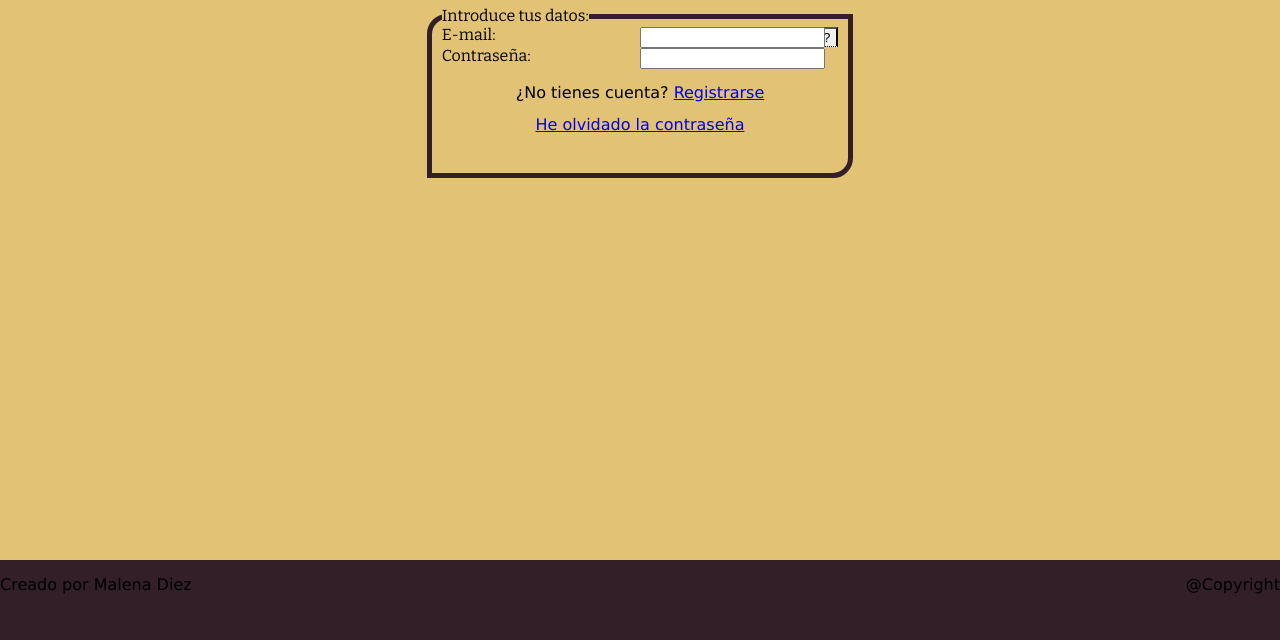
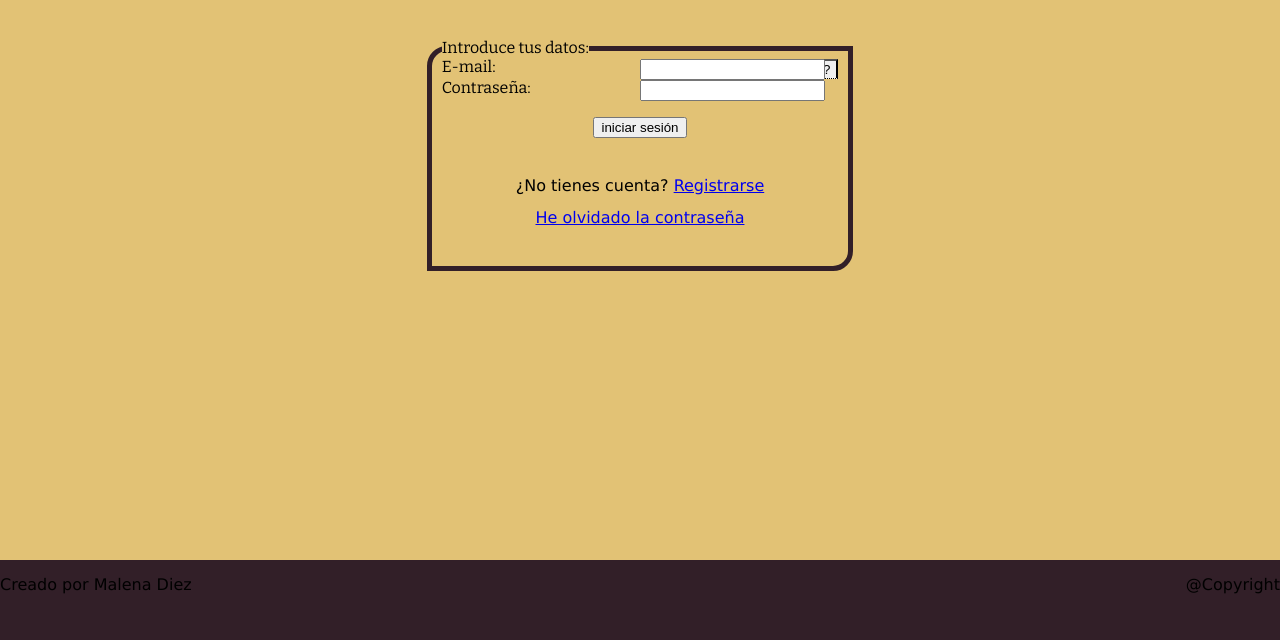
Before and after one commit to diezMalena/Desafio1, a PHP site: page / in a window 1280 px wide. Shown: the part 160-800 px from the top of the page. Run offline with PHP 8.4, Linux system fonts and the light colour scheme.

Commit message:
tercera version registro css

```diff
--- a/CSS/_botones.scss
+++ b/CSS/_botones.scss
@@ -25,7 +25,7 @@
 .tooltip .tooltiptext {
     visibility: hidden;
     width: 20rem;
-    background-color: rgb(122, 102, 102);
+    background-color: lightcyan;
     color: rgb(0, 0, 0);
     font-size: 16px;
     text-align: left;
--- a/CSS/_rejilla.scss
+++ b/CSS/_rejilla.scss
@@ -112,12 +112,16 @@ $colorMain:rgb(5, 88, 54);
     text-align: right;
 }
 
-.pad5{
-    padding-top: 0.5em;
+.pad8{
+    padding-top: 0.8em;
 }
 
 .padBottom{
     padding-bottom: 40px;
+}
+
+.padTop{
+    padding-top: 40px;
 }
 
 .divMenuHorizontal{
--- a/CSS/general.css
+++ b/CSS/general.css
@@ -461,12 +461,16 @@ table {
   text-align: right;
 }
 
-.pad5 {
-  padding-top: 0.5em;
+.pad8 {
+  padding-top: 0.8em;
 }
 
 .padBottom {
   padding-bottom: 40px;
+}
+
+.padTop {
+  padding-top: 40px;
 }
 
 .divMenuHorizontal {
@@ -547,7 +551,7 @@ p > a:hover {
 .tooltip .tooltiptext {
   visibility: hidden;
   width: 20rem;
-  background-color: #7a6666;
+  background-color: lightcyan;
   color: black;
   font-size: 16px;
   text-align: left;
--- a/Controlador/desafio1.txt
+++ b/Controlador/desafio1.txt
@@ -13,3 +13,8 @@ Conexión a la Base de Datos correcta.
 Emails seleccionados correctamente.
 Conexión a la Base de Datos correcta.
 Emails seleccionados correctamente.
+Conexión a la Base de Datos correcta.
+Conexión a la Base de Datos correcta.
+Se ha iniciado sesión correctamente.
+Conexión a la Base de Datos correcta.
+Se ha iniciado sesión correctamente.
--- a/index.php
+++ b/index.php
@@ -29,7 +29,7 @@
 
             <section class="row">
                 <div class="col-e-12">
-                    <form action="./Controlador/registro_IS.php" method="POST" class="col-m-12 col-e-4  pad5 padBottom offset-e-4 offset-m-0 ">
+                    <form action="./Controlador/registro_IS.php" method="POST" class="col-m-12 col-e-4 padTop padBottom offset-e-4 offset-m-0 ">
                         <fieldset class="padBottom">
                             <legend>Introduce tus datos:   </legend>
                                 <button class="tooltip">?
@@ -75,6 +75,11 @@
 
                             <br>
 
+                            <div class="row">
+                                <div class="col-e-12 centrado padBottom">
+                                    <input type="submit" value="iniciar sesión" name="iniciarSesion">
+                                </div>
+                            </div>
 
                             <div class="row">
                                 <div class="col-e-12 centrado">
--- a/registro.php
+++ b/registro.php
@@ -30,7 +30,7 @@
 
             <section class="row">
                 <div class="col-e-12">
-                    <form action="./Controlador/registro_IS.php" method="POST" class="col-m-12 col-e-4  pad5 padBottom offset-e-4 offset-m-0 ">
+                    <form action="./Controlador/registro_IS.php" method="POST" class="col-m-12 col-e-4  padTop padBottom offset-e-4 offset-m-0 ">
                         <fieldset class="padBottom">
                             <legend>Registro:  </legend>
                                 <button class="tooltip">?
```
Also changed, not shown: 1 other file.
